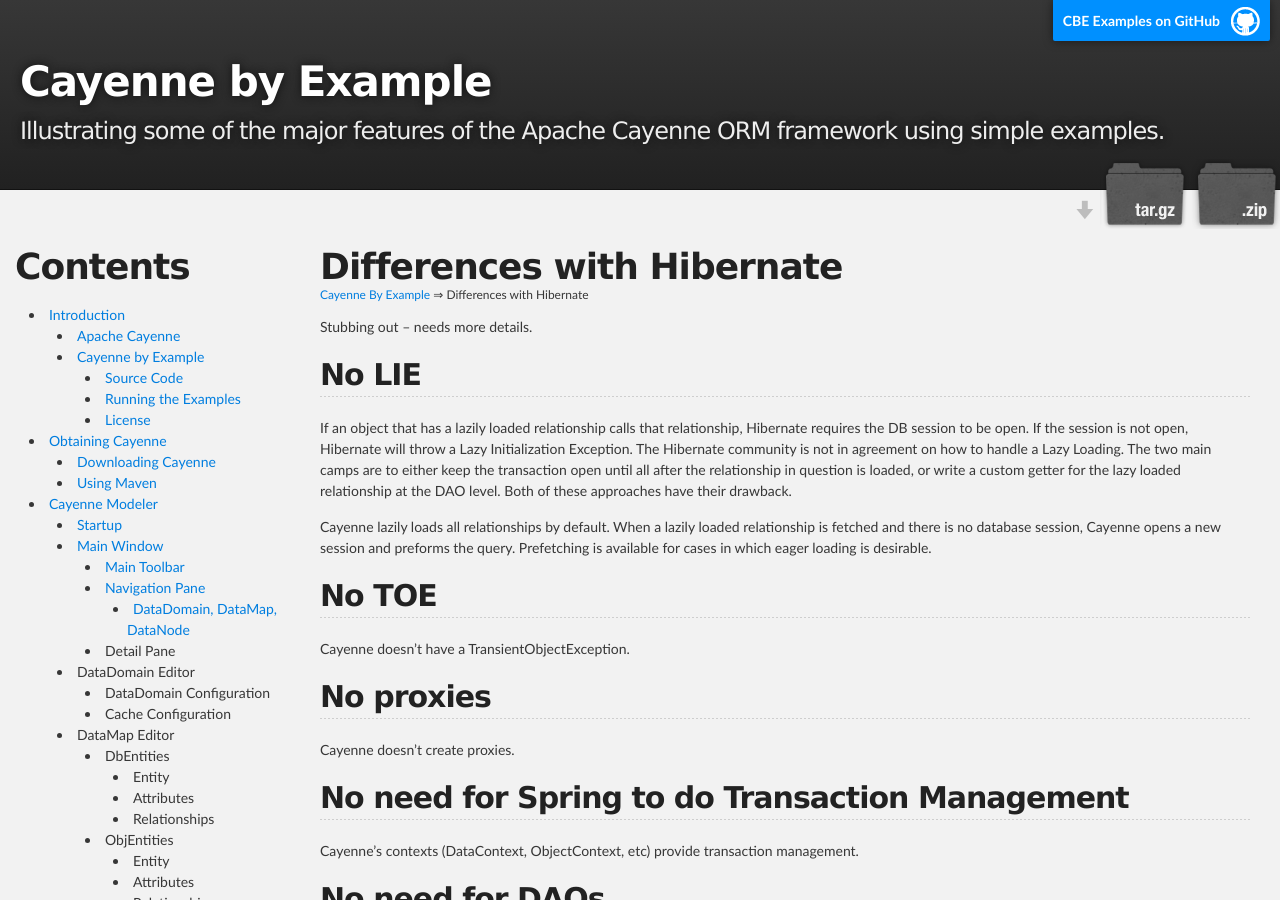
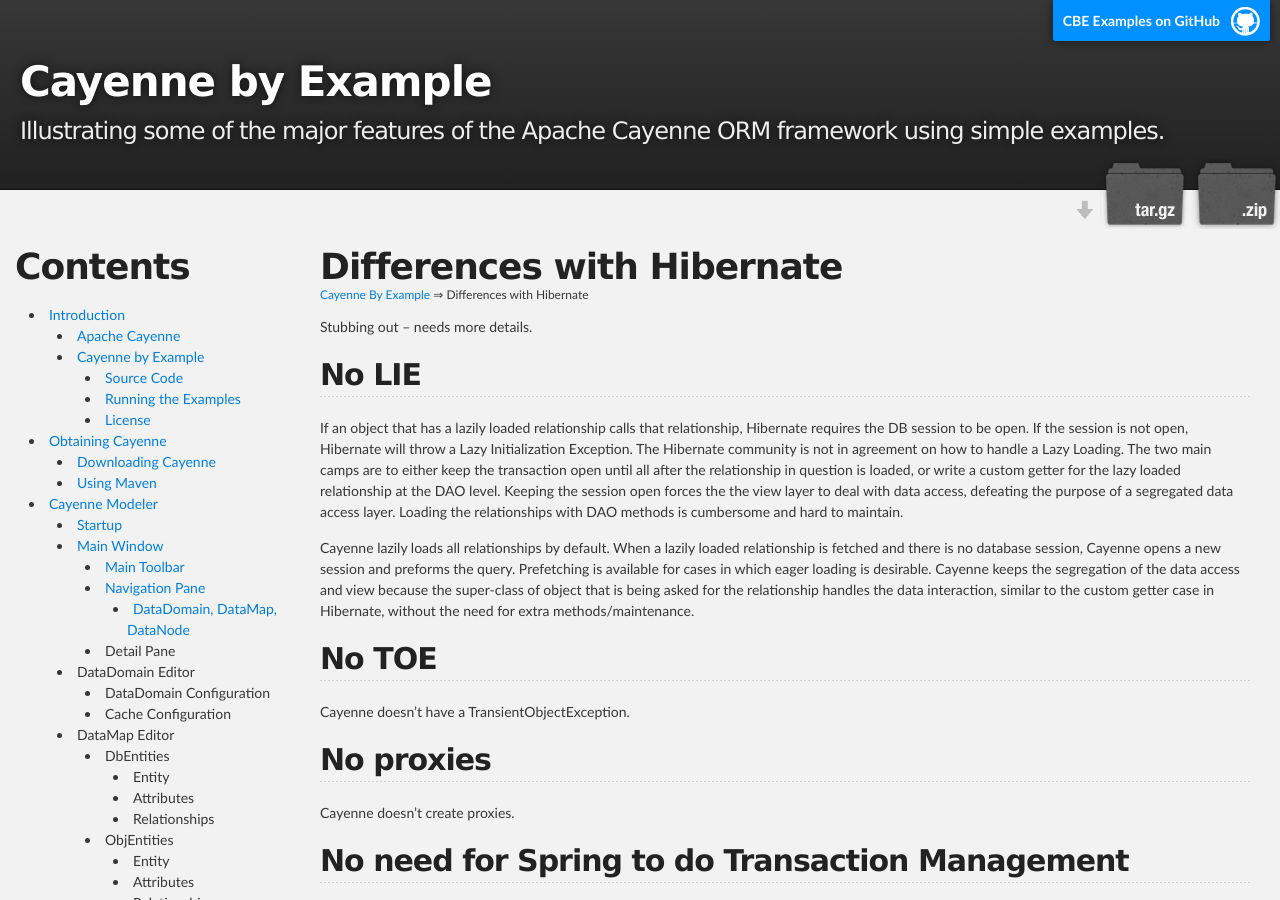
Before and after one commit to mrg/cbe, a Jekyll site: the page built from differences-hibernate.md, in a window 1280 px wide and 900 px high. Built offline with Jekyll 4.4.1, drawn with Linux system fonts in a browser that asks for light colours; Markdown is read by kramdown in place of the engine named in the settings.

Commit message:
Adding some reasons why hibernate is in debate

```diff
--- a/differences-hibernate.md
+++ b/differences-hibernate.md
@@ -12,9 +12,9 @@
 
 ## No LIE
 
-If an object that has a lazily loaded relationship calls that relationship, Hibernate requires the DB session to be open. If the session is not open, Hibernate will throw a Lazy Initialization Exception. The Hibernate community is not in agreement on how to handle a Lazy Loading. The two main camps are to either keep the transaction open until all after the relationship in question is loaded, or write a custom getter for the lazy loaded relationship at the DAO level. Both of these approaches have their drawback.
+If an object that has a lazily loaded relationship calls that relationship, Hibernate requires the DB session to be open. If the session is not open, Hibernate will throw a Lazy Initialization Exception. The Hibernate community is not in agreement on how to handle a Lazy Loading. The two main camps are to either keep the transaction open until all after the relationship in question is loaded, or write a custom getter for the lazy loaded relationship at the DAO level. Keeping the session open forces the the view layer to deal with data access, defeating the purpose of a segregated data access layer. Loading the relationships with DAO methods is cumbersome and hard to maintain.
 
-Cayenne lazily loads all relationships by default. When a lazily loaded relationship is fetched and there is no database session, Cayenne opens a new session and preforms the query. Prefetching is available for cases in which eager loading is desirable.
+Cayenne lazily loads all relationships by default. When a lazily loaded relationship is fetched and there is no database session, Cayenne opens a new session and preforms the query. Prefetching is available for cases in which eager loading is desirable. Cayenne keeps the segregation of the data access and view because the super-class of object that is being asked for the relationship handles the data interaction, similar to the custom getter case in Hibernate, without the need for extra methods/maintenance.
 
 ## No TOE
 
```
